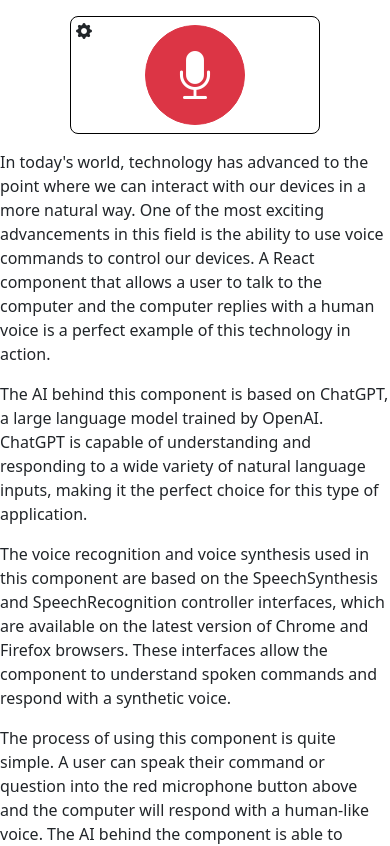
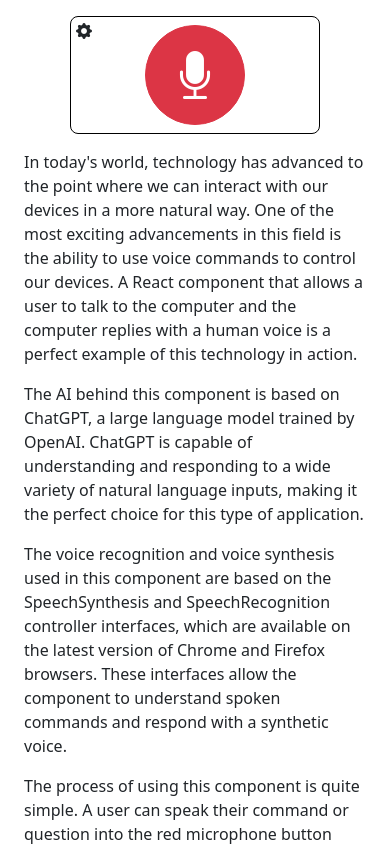
Before and after one commit to krasnoff/chat-gpt-interface, a React (Create React App) app: page / in a window 390 px wide. Shown: the top 846 px of the page. Built offline with nearby package versions, Linux system fonts and the light colour scheme.

Commit message:
adapt for mobile

```diff
--- a/src/App.tsx
+++ b/src/App.tsx
@@ -15,7 +15,7 @@ function App() {
   return (
     <div className="main">
       <OpenModalChatboxComponent></OpenModalChatboxComponent>
-      <div className="mainContent mt-3">
+      <div className="mainContent mt-3 px-4">
         <p>In today's world, technology has advanced to the point where we can interact with our devices in a more natural way. One of the most exciting advancements in this field is the ability to use voice commands to control our devices. A React component that allows a user to talk to the computer and the computer replies with a human voice is a perfect example of this technology in action.</p>
         <p>The AI behind this component is based on ChatGPT, a large language model trained by OpenAI. ChatGPT is capable of understanding and responding to a wide variety of natural language inputs, making it the perfect choice for this type of application.</p>
         <p>The voice recognition and voice synthesis used in this component are based on the SpeechSynthesis and SpeechRecognition controller interfaces, which are available on the latest version of Chrome and Firefox browsers. These interfaces allow the component to understand spoken commands and respond with a synthetic voice.</p>
--- a/src/components/open-modal-chat/open-modal-chat.tsx
+++ b/src/components/open-modal-chat/open-modal-chat.tsx
@@ -199,3 +199,9 @@ function OpenModalChatboxComponent() {
 }
 
 export default OpenModalChatboxComponent;
+
+// TODO
+// 1. verify browser - mobile or desktop
+// 2. desktop mode: set dedicated functions to mousedown and mouse up. neutrolize click event
+// 3. neutrolize mousedown and mouse up - click event set dedicated function
+// 4. instead of Go ahead I'm listening - display Press button again when you are done
```
